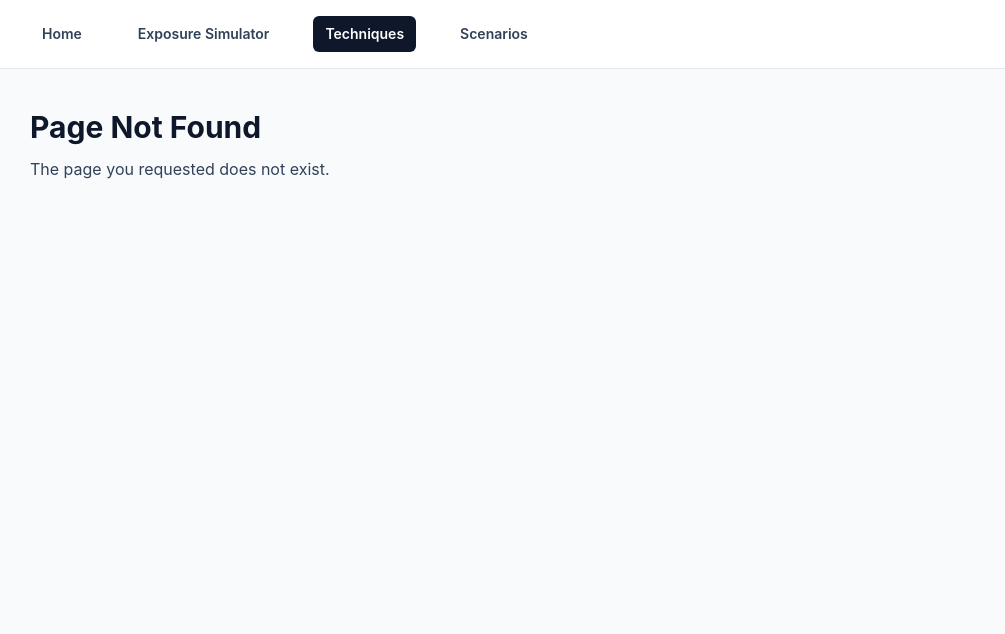
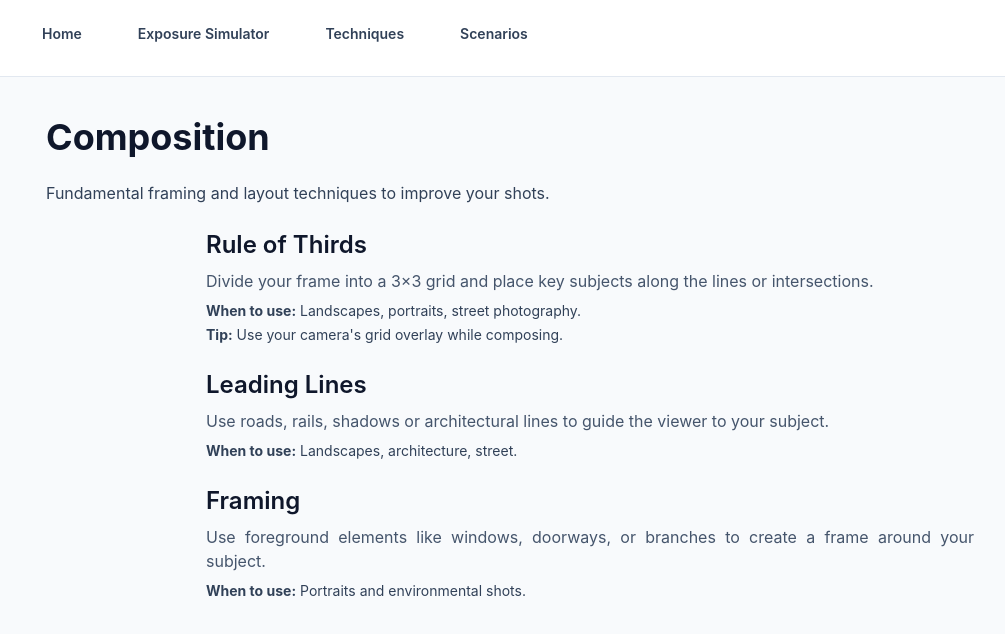
Before and after one commit to KhoiNguyen2225/film-beginner-app, a React (Vite) app: page /techniques/composition in a window 1280 px wide. Before the commit this address had no page. Shown: the top 634 px of the page, without its empty margins (50-1055 px from the left). Built offline with nearby package versions, Linux system fonts and the light colour scheme.

Commit message:
Separate "Techniques" categories into dedicaded pages, remove "Technique" page

```diff
--- a/src/App.jsx
+++ b/src/App.jsx
@@ -1,8 +1,13 @@
-import { BrowserRouter, NavLink, Route, Routes } from 'react-router-dom'
+import React, { useState, useEffect } from 'react'
+import { BrowserRouter, NavLink, Route, Routes, useLocation } from 'react-router-dom'
 import ExposureSimulatorPage from './pages/ExposureSimulatorPage'
 import HomePage from './pages/HomePage'
 import ScenariosPage from './pages/ScenariosPage'
-import TechniquesPage from './pages/TechniquesPage'
+// TechniquesPage removed — categories are separate pages
+import CompositionPage from './pages/techniques/CompositionPage'
+import LightingPage from './pages/techniques/LightingPage'
+import MotionDepthPage from './pages/techniques/MotionDepthPage'
+import FilmHandlingPage from './pages/techniques/FilmHandlingPage'
 
 const navLinkClass = ({ isActive }) =>
   [
@@ -23,6 +28,54 @@ function NotFoundPage() {
   )
 }
 
+function TechniquesDropdown() {
+  const [open, setOpen] = useState(false)
+  const location = useLocation()
+
+  useEffect(() => {
+    // close menu on navigation
+    setOpen(false)
+  }, [location.pathname])
+
+  return (
+    <div
+      className="relative pb-2"
+      onMouseEnter={() => setOpen(true)}
+      onMouseLeave={() => setOpen(false)}
+      onFocus={() => setOpen(true)}
+      onBlur={() => setOpen(false)}
+    >
+      <button
+        aria-expanded={open}
+        aria-haspopup="menu"
+        onClick={() => setOpen((s) => !s)}
+        className="rounded-md px-3 py-2 text-sm font-semibold text-slate-700 hover:bg-slate-100 hover:text-slate-900"
+      >
+        Techniques
+      </button>
+
+      <div
+        className={`${open ? 'visible' : 'invisible'} absolute left-0 top-full z-50 mt-0 w-56 rounded-md border border-slate-200 bg-white shadow-lg`}
+      >
+        <nav className="flex flex-col p-2">
+          <NavLink to="/techniques/composition" className={navLinkClass} onClick={() => setOpen(false)}>
+            Composition
+          </NavLink>
+          <NavLink to="/techniques/lighting" className={navLinkClass} onClick={() => setOpen(false)}>
+            Lighting
+          </NavLink>
+          <NavLink to="/techniques/motion-depth" className={navLinkClass} onClick={() => setOpen(false)}>
+            Motion & Depth
+          </NavLink>
+          <NavLink to="/techniques/film-handling" className={navLinkClass} onClick={() => setOpen(false)}>
+            Film Handling
+          </NavLink>
+        </nav>
+      </div>
+    </div>
+  )
+}
+
 export default function App() {
   return (
     <BrowserRouter>
@@ -35,9 +88,7 @@ export default function App() {
             <NavLink to="/simulator" className={navLinkClass}>
               Exposure Simulator
             </NavLink>
-            <NavLink to="/techniques" className={navLinkClass}>
-              Techniques
-            </NavLink>
+            <TechniquesDropdown />
             <NavLink to="/scenarios" className={navLinkClass}>
               Scenarios
             </NavLink>
@@ -48,7 +99,11 @@ export default function App() {
           <Routes>
             <Route path="/" element={<HomePage />} />
             <Route path="/simulator" element={<ExposureSimulatorPage />} />
-            <Route path="/techniques" element={<TechniquesPage />} />
+            {/* Techniques overview removed; individual category routes remain */}
+            <Route path="/techniques/composition" element={<CompositionPage />} />
+            <Route path="/techniques/lighting" element={<LightingPage />} />
+            <Route path="/techniques/motion-depth" element={<MotionDepthPage />} />
+            <Route path="/techniques/film-handling" element={<FilmHandlingPage />} />
             <Route path="/scenarios" element={<ScenariosPage />} />
             <Route path="*" element={<NotFoundPage />} />
           </Routes>
--- a/src/pages/ExposureSimulatorPage.jsx
+++ b/src/pages/ExposureSimulatorPage.jsx
@@ -126,7 +126,7 @@ export default function ExposureSimulatorPage() {
   return (
     <section className="space-y-6">
       <div className="space-y-2">
-        <h1 className="text-3xl font-bold">Exposure Triangle Simulator</h1>
+        <h1 className="text-4xl font-bold">Exposure Triangle Simulator</h1>
         <p className="text-slate-700">
           Pick a scene, adjust aperture, shutter speed, and ISO, then observe
           how exposure and image character change.
--- a/src/pages/ScenariosPage.jsx
+++ b/src/pages/ScenariosPage.jsx
@@ -1,7 +1,7 @@
 export default function ScenariosPage() {
   return (
     <section className="space-y-4">
-      <h1 className="text-3xl font-bold">Practice Scenarios</h1>
+      <h1 className="text-4xl font-bold">Practice Scenarios</h1>
       <p className="text-slate-700">
         Different picture contexts and film shooting scenarios will live here.
       </p>
--- a/src/pages/TechniquesPage.jsx
+++ /dev/null
@@ -1,11 +0,0 @@
-export default function TechniquesPage() {
-  return (
-    <section className="space-y-4">
-      <h1 className="text-3xl font-bold">Beginner Techniques</h1>
-      <p className="text-slate-700">
-        Technique guides for framing, lighting, and composition will be added
-        here.
-      </p>
-    </section>
-  )
-}
--- /dev/null
+++ b/src/pages/techniques/CompositionPage.jsx
@@ -0,0 +1,31 @@
+import React from 'react'
+
+export default function CompositionPage() {
+  return (
+    <section className="space-y-6 px-4 text-left">
+      <h1 className="text-4xl font-bold">Composition</h1>
+      <p className="max-w-3xl text-justify text-slate-700">Fundamental framing and layout techniques to improve your shots.</p>
+
+      <div className="space-y-6">
+        <div className="mx-auto max-w-3xl">
+          <h2 className="text-2xl font-semibold">Rule of Thirds</h2>
+          <p className="mt-2 text-justify text-slate-600">Divide your frame into a 3×3 grid and place key subjects along the lines or intersections.</p>
+          <p className="mt-2 text-justify text-sm text-slate-700"><strong>When to use:</strong> Landscapes, portraits, street photography.</p>
+          <p className="mt-1 text-justify text-sm text-slate-700"><strong>Tip:</strong> Use your camera's grid overlay while composing.</p>
+        </div>
+
+        <div className="mx-auto max-w-3xl">
+          <h2 className="text-2xl font-semibold">Leading Lines</h2>
+          <p className="mt-2 text-justify text-slate-600">Use roads, rails, shadows or architectural lines to guide the viewer to your subject.</p>
+          <p className="mt-2 text-justify text-sm text-slate-700"><strong>When to use:</strong> Landscapes, architecture, street.</p>
+        </div>
+
+        <div className="mx-auto max-w-3xl">
+          <h2 className="text-2xl font-semibold">Framing</h2>
+          <p className="mt-2 text-justify text-slate-600">Use foreground elements like windows, doorways, or branches to create a frame around your subject.</p>
+          <p className="mt-2 text-justify text-sm text-slate-700"><strong>When to use:</strong> Portraits and environmental shots.</p>
+        </div>
+      </div>
+    </section>
+  )
+}
--- /dev/null
+++ b/src/pages/techniques/FilmHandlingPage.jsx
@@ -0,0 +1,27 @@
+import React from 'react'
+
+export default function FilmHandlingPage() {
+  return (
+    <section className="space-y-6 px-4 text-left">
+      <h1 className="text-4xl font-bold">Film Selection & Handling</h1>
+      <p className="max-w-3xl text-justify text-slate-700">Practical film choices, storage, and processing tips for reliable results.</p>
+
+      <div className="space-y-6">
+        <div className="mx-auto max-w-3xl">
+          <h2 className="text-2xl font-semibold">Choosing Film</h2>
+          <p className="mt-2 text-justify text-slate-600">Select film based on grain, latitude, and color — ISO 100 for bright landscapes, 400 for general use, 800+ for low light.</p>
+        </div>
+
+        <div className="mx-auto max-w-3xl">
+          <h2 className="text-2xl font-semibold">Storage & Handling</h2>
+          <p className="mt-2 text-justify text-slate-600">Store film in a cool, dry place (fridge recommended). Let reels warm to room temperature before use.</p>
+        </div>
+
+        <div className="mx-auto max-w-3xl">
+          <h2 className="text-2xl font-semibold">Sunny 16 & Bracketing</h2>
+          <p className="mt-2 text-justify text-slate-600">Sunny 16: aperture f/16 and shutter reciprocal of film ISO. Bracket ±1 stop when unsure to ensure a usable exposure.</p>
+        </div>
+      </div>
+    </section>
+  )
+}
--- /dev/null
+++ b/src/pages/techniques/LightingPage.jsx
@@ -0,0 +1,24 @@
+import React from 'react'
+
+export default function LightingPage() {
+  return (
+    <section className="space-y-6 px-4 text-left">
+      <h1 className="text-4xl font-bold">Lighting</h1>
+      <p className="max-w-3xl text-justify text-slate-700">Techniques for using light creatively and avoiding exposure pitfalls.</p>
+
+      <div className="space-y-6">
+        <div className="mx-auto max-w-3xl">
+          <h2 className="text-2xl font-semibold">Backlighting</h2>
+          <p className="mt-2 text-justify text-slate-600">Place the light source behind your subject to create rim light and separation.</p>
+          <p className="mt-2 text-justify text-sm text-slate-700"><strong>Tip:</strong> Golden hour backlight produces warm rim tones—try shooting then.</p>
+        </div>
+
+        <div className="mx-auto max-w-3xl">
+          <h2 className="text-2xl font-semibold">Silhouettes</h2>
+          <p className="mt-2 text-justify text-slate-600">Expose for a bright background to render your subject as a dark shape for graphic impact.</p>
+          <p className="mt-2 text-justify text-sm text-slate-700"><strong>Tip:</strong> Choose subjects with recognizable outlines (hats, profiles, trees).</p>
+        </div>
+      </div>
+    </section>
+  )
+}
--- /dev/null
+++ b/src/pages/techniques/MotionDepthPage.jsx
@@ -0,0 +1,24 @@
+import React from 'react'
+
+export default function MotionDepthPage() {
+  return (
+    <section className="space-y-6 px-4 text-left">
+      <h1 className="text-4xl font-bold">Motion & Depth</h1>
+      <p className="max-w-3xl text-justify text-slate-700">Control motion and depth of field to tell different visual stories.</p>
+
+      <div className="space-y-6">
+        <div className="mx-auto max-w-3xl">
+          <h2 className="text-2xl font-semibold">Shallow Depth of Field</h2>
+          <p className="mt-2 text-justify text-slate-600">Use wide apertures (f/2.8 or wider) to blur backgrounds and isolate your subject.</p>
+          <p className="mt-2 text-justify text-sm text-slate-700"><strong>Tip:</strong> Wider apertures need faster shutter speeds in bright light—adjust ISO or use ND filters.</p>
+        </div>
+
+        <div className="mx-auto max-w-3xl">
+          <h2 className="text-2xl font-semibold">Panning</h2>
+          <p className="mt-2 text-justify text-slate-600">Follow a moving subject while using a slower shutter to blur the background and convey speed.</p>
+          <p className="mt-2 text-justify text-sm text-slate-700"><strong>Tip:</strong> Practice smooth tracking and take many frames to increase keeper rate.</p>
+        </div>
+      </div>
+    </section>
+  )
+}
```
